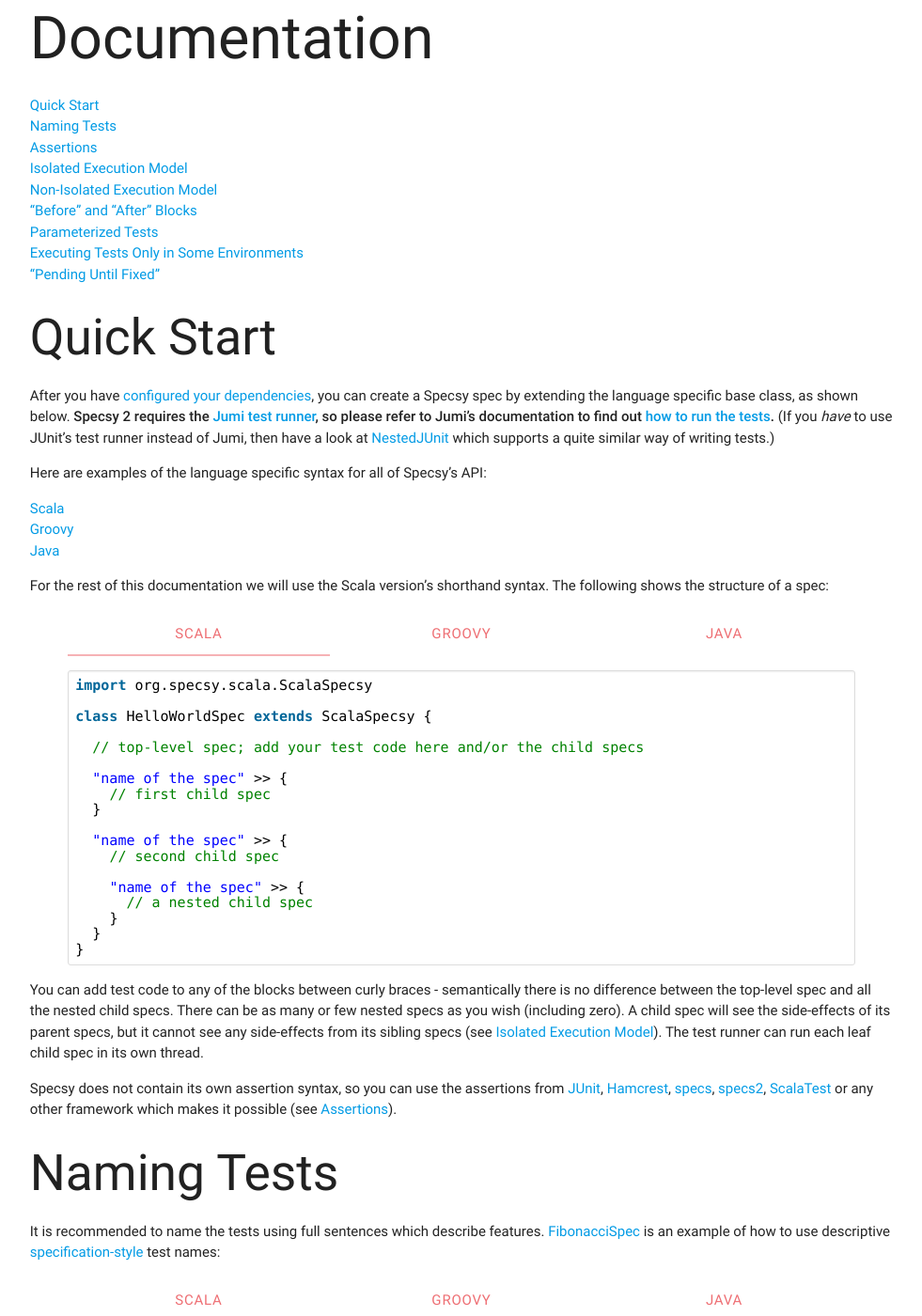
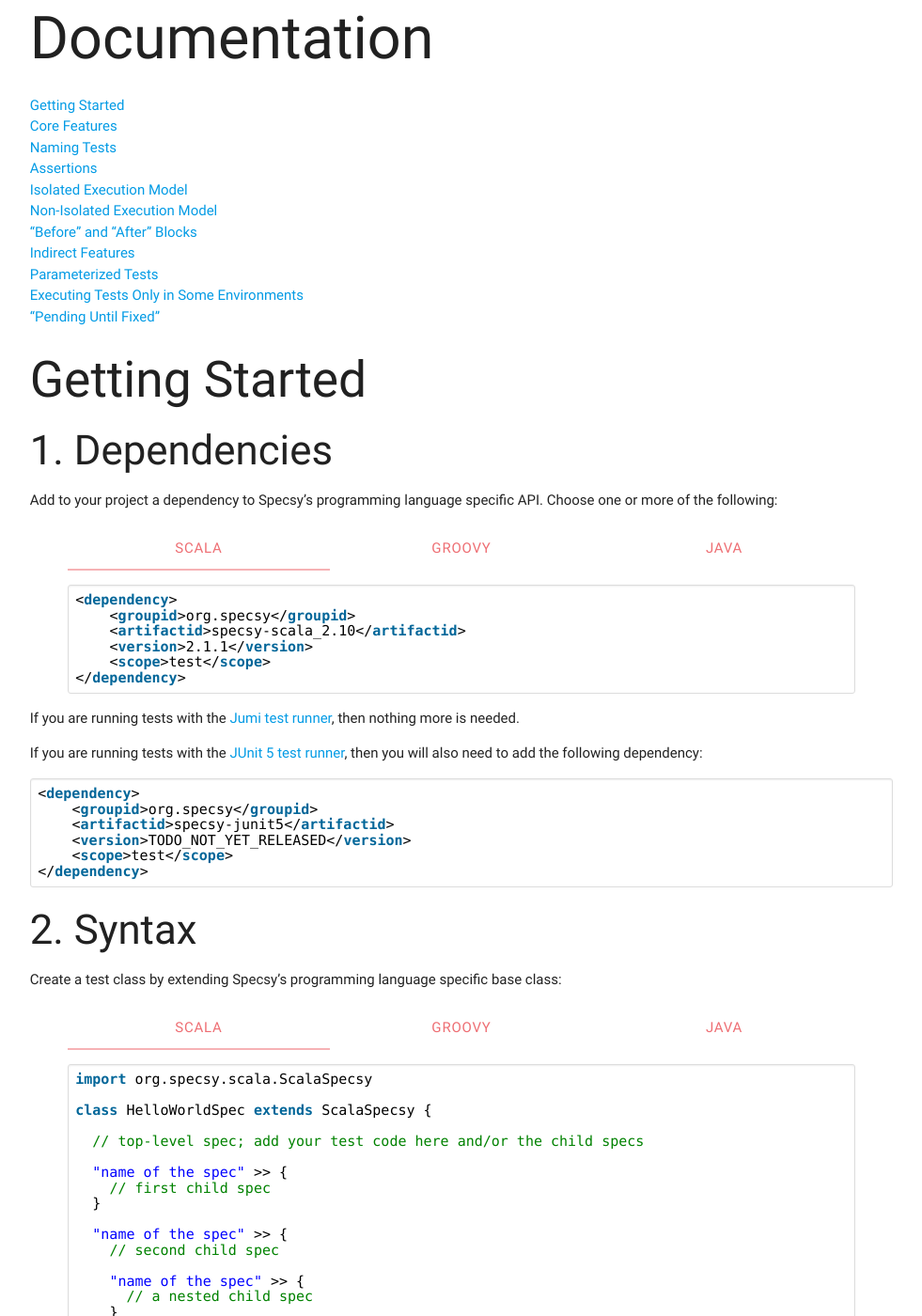
Before and after one commit to luontola/specsy, a Jekyll site: the page built from documentation.md, in a window 1280 px wide and 1400 px high, scrolled down 290 px. Shown: the whole window at 94% size, without its empty margins (149-1130 px from the left). Built offline with Jekyll 4.4.1, drawn with Linux system fonts in a browser that asks for light colours; some of the changed text lies outside the part shown.

Commit message:
Update documentation for JUnit 5

```diff
--- a/_includes/themes/twitter/default.html
+++ b/_includes/themes/twitter/default.html
@@ -59,6 +59,7 @@
     <script type="text/javascript" src="{{ BASE_PATH }}/syntaxhighlighter/shBrushScala.js"></script>
     <script type="text/javascript" src="{{ BASE_PATH }}/syntaxhighlighter/shBrushGroovy.js"></script>
     <script type="text/javascript" src="{{ BASE_PATH }}/syntaxhighlighter/shBrushJava.js"></script>
+    <script type="text/javascript" src="{{ BASE_PATH }}/syntaxhighlighter/shBrushXml.js"></script>
     <script type="text/javascript" src="{{ BASE_PATH }}/jquery/jquery-2.2.2.min.js"></script>
     <script type="text/javascript" src="{{ BASE_PATH }}/materialize/js/materialize.min.js"></script>
     <script type="text/javascript" src="{{ BASE_PATH }}/scripts.js"></script>
--- a/documentation.md
+++ b/documentation.md
@@ -5,29 +5,71 @@
 ---
 {% include JB/setup %}
 
-- [Quick Start](#quick-start)
-- [Naming Tests](#naming-tests)
-- [Assertions](#assertions)
-- [Isolated Execution Model](#isolated-execution-model)
-- [Non-Isolated Execution Model](#non-isolated-execution-model)
-- [“Before” and “After” Blocks](#before-and-after-blocks)
-- [Parameterized Tests](#parameterized-tests)
-- [Executing Tests Only in Some Environments](#executing-tests-only-in-some-environments)
-- [“Pending Until Fixed”](#pending-until-fixed)
+- [Getting Started](#getting-started)
+- [Core Features](#core-features)
+    - [Naming Tests](#naming-tests)
+    - [Assertions](#assertions)
+    - [Isolated Execution Model](#isolated-execution-model)
+    - [Non-Isolated Execution Model](#non-isolated-execution-model)
+    - [“Before” and “After” Blocks](#before-and-after-blocks)
+- [Indirect Features](#indirect-features)
+    - [Parameterized Tests](#parameterized-tests)
+    - [Executing Tests Only in Some Environments](#executing-tests-only-in-some-environments)
+    - [“Pending Until Fixed”](#pending-until-fixed)
 
 
-Quick Start
+Getting Started
 -----------
 
-After you have [configured your dependencies](download.html), you can create a Specsy spec by extending the language specific base class, as shown below. **Specsy 2 requires the [Jumi test runner](http://jumi.fi/), so please refer to Jumi's documentation to find out [how to run the tests](https://github.com/orfjackal/jumi/wiki/Running-Tests).** (If you *have* to use JUnit's test runner instead of Jumi, then have a look at [NestedJUnit](https://github.com/orfjackal/nestedjunit) which supports a quite similar way of writing tests.)
+### 1. Dependencies
 
-Here are examples of the language specific syntax for all of Specsy's API:
+Add to your project a dependency to Specsy's programming language specific API. Choose one or more of the following:
 
-- [Scala](https://github.com/orfjackal/specsy/blob/master/specsy-scala-parent/src/test/scala/org/specsy/scala/ScalaSpecsyExample.scala)
-- [Groovy](https://github.com/orfjackal/specsy/blob/master/specsy-groovy/src/test/java/org/specsy/groovy/GroovySpecsyExample.groovy)
-- [Java](https://github.com/orfjackal/specsy/blob/master/specsy-java/src/test/java/org/specsy/java/JavaSpecsyExample.java)
+<figure class="example">
+<pre class="brush: xml" data-language="Scala">
+<dependency>
+    <groupId>org.specsy</groupId>
+    <artifactId>specsy-scala_2.10</artifactId>
+    <version>2.1.1</version>
+    <scope>test</scope>
+</dependency>
+</pre>
+<pre class="brush: xml" data-language="Groovy">
+<dependency>
+    <groupId>org.specsy</groupId>
+    <artifactId>specsy-groovy</artifactId>
+    <version>2.1.1</version>
+    <scope>test</scope>
+</dependency>
+</pre>
+<pre class="brush: xml" data-language="Java">
+<dependency>
+    <groupId>org.specsy</groupId>
+    <artifactId>specsy-java</artifactId>
+    <version>2.1.1</version>
+    <scope>test</scope>
+</dependency>
+</pre>
+</figure>
 
-For the rest of this documentation we will use the Scala version's shorthand syntax. The following shows the structure of a spec:
+If you are running tests with the [Jumi test runner](http://jumi.fi/), then nothing more is needed.
+
+If you are running tests with the [JUnit 5 test runner](http://junit.org/junit5/), then you will also need to add the following dependency:
+
+<pre class="brush: xml" data-language="Java">
+<dependency>
+    <groupId>org.specsy</groupId>
+    <artifactId>specsy-junit5</artifactId>
+    <version>TODO_NOT_YET_RELEASED</version>
+    <scope>test</scope>
+</dependency>
+</pre>
+
+
+### 2. Syntax
+
+
+Create a test class by extending Specsy's programming language specific base class:
 
 <figure class="example">
 <pre class="brush: scala" data-language="Scala">
@@ -98,15 +140,19 @@
 </pre>
 </figure>
 
-You can add test code to any of the blocks between curly braces - semantically there is no difference between the top-level spec and all the nested child specs. There can be as many or few nested specs as you wish (including zero). A child spec will see the side-effects of its parent specs, but it cannot see any side-effects from its sibling specs (see [Isolated Execution Model](#isolated-execution-model)). The test runner can run each leaf child spec in its own thread.
+### 3. Mental Model
 
-Specsy does not contain its own assertion syntax, so you can use the assertions from [JUnit](http://www.junit.org/), [Hamcrest](http://code.google.com/p/hamcrest/), [specs](http://code.google.com/p/specs/), [specs2](http://specs2.org/), [ScalaTest](http://www.scalatest.org/) or any other framework which makes it possible (see [Assertions](#assertions)).
+You can add test code to any of the blocks between curly braces - semantically there is no difference between the top-level spec and all the nested child specs. There can be as many or few nested specs as you wish (including zero). A child spec will see the side-effects of its parent specs, but it cannot see any side-effects from its sibling specs (see [Isolated Execution Model](#isolated-execution-model)). Test runners may run each leaf child spec in its own thread.
+
+Read the rest of this documentation to learn Specsy's features.
 
 
-Naming Tests
-------------
+Core Features
+-------------
 
-It is recommended to name the tests using full sentences which describe features. [FibonacciSpec] is an example of how to use descriptive [specification-style](http://blog.orfjackal.net/2010/02/three-styles-of-naming-tests.html) test names:
+### Naming Tests
+
+It is recommended to name the tests using full sentences which describe features. [FibonacciSpec] is an example of how to use descriptive [specification-style test names](http://blog.orfjackal.net/2010/02/three-styles-of-naming-tests.html):
 
 <figure class="example">
 <pre class="brush: scala" data-language="Scala">
@@ -173,10 +219,11 @@
 You can take advantage of the ability to nest tests when writing the test names, for example as in [StackSpec].
 
 
-Assertions
-----------
+### Assertions
 
-To use the assertions from [JUnit](http://www.junit.org/), add the following import to your test file:
+Specsy does not have its own assertion syntax, because you can easily use any assertion libraries.
+
+To use the assertions from [JUnit 4](http://www.junit.org/), add the following import to your test file:
 
 <figure class="example">
 <pre class="brush: scala" data-language="Scala">
@@ -227,11 +274,10 @@
 </pre>
 </figure>
 
-Any other assertions are also OK. All that is needed is that they throw an exception when the assertion fails. Refer to the documentation of other testing frameworks for instructions on how to use their assertions in another framework.
+Any other assertion libraries are also okay. All that is needed is that they throw an exception when the assertion fails. Refer to the documentation of other testing frameworks for instructions on how to use their assertions in another framework.
 
 
-Isolated Execution Model
-------------------------
+### Isolated Execution Model
 
 [StackSpec] illustrates the isolated execution model. As you notice, the stack is a mutable data structure and it is being modified in nearly every child spec. But each child spec can trust that it sees only the modifications made in its parent specs, so there are no weird order-dependent test failures - everything just works as expected. It's kind of like *lexical scoping* applied to side-effects. Specsy accomplishes this by creating multiple fresh instances of the test class and selectively executing the nested specs.
 
@@ -357,10 +403,9 @@
 A rule of thumb is that out of all sibling specs (i.e. child specs with the same parent) always *exactly one sibling spec is executed during a test run*, and each test run has its own instance of the test class. So when the closure of a spec is executed and Specsy encounters a child spec declaration, it will selectively execute one of its child specs (right where it is declared) and skip the others. Then a fresh instance of the test class is created and a different code path is executed, until all child specs have been executed.
 
 
-Non-Isolated Execution Model
-----------------------------
+### Non-Isolated Execution Model
 
-In some cases it may be desirable to avoid the isolation of side-effects; perhaps it would make the tests harder to organize (e.g. writing tests for a multi-step process) or it would affect performance too much (e.g. side-effect free parameterized tests). For those situations you may call `shareSideEffects()` which will cause all child specs of the current spec to see each other's side-effects. [ShareSideEffectsExampleSpec] illustrates this:
+In some cases it may be desirable to avoid the isolation of side-effects; perhaps it would make the tests harder to organize (e.g. writing tests for a multi-step process) or it would affect performance too much (e.g. side-effect free [parameterized tests](#parameterized-tests)). For those situations you may call `shareSideEffects()` which will cause all child specs of the current spec to see each other's side-effects. [ShareSideEffectsExampleSpec] illustrates this:
 
 <figure class="example">
 <pre class="brush: scala" data-language="Scala">
@@ -441,8 +486,7 @@
 [See here](https://github.com/orfjackal/dimdwarf/blob/e0f109dcd2d81f35b411fd1a2ad75be7ef60ae75/dimdwarf-core/src/test/scala/net/orfjackal/dimdwarf/domain/SimpleTimestampSpec.scala#L64) for a real-life example of using `shareSideEffects()` as a performance optimization for parameterized tests. Actually this is the first use case which drove me to finally implement `shareSideEffects()` (and it took [just one hour to implement](https://github.com/orfjackal/specsy/commit/c31f8508969098b05f7bedac0a9fe9a1b6fe833a)). Before that I had used Specsy for 9 months without any need for it, even though it had been in my plans already since much earlier in [GoSpec](https://github.com/orfjackal/gospec). So it should very rarely, if ever, be necessary to use the non-isolated execution model.
 
 
-"Before" and "After" Blocks
----------------------------
+### "Before" and "After" Blocks
 
 In Specsy, every parent spec acts similar to the "before" blocks in other testing frameworks. And as for "after" blocks, Specsy has a construct called *defer blocks* (inspired by [Go's defer statement](http://golang.org/doc/effective_go.html#defer)). Each spec can declare as many or few defer blocks as it wishes, and they will be executed in LIFO order when the spec exits.
 
@@ -639,8 +683,10 @@
 </figure>
 
 
-Parameterized Tests
--------------------
+Indirect Features
+-----------------
+
+### Parameterized Tests
 
 Because Specsy's spec declarations are implemented as method calls which take a closure as a parameter, it's simple to use the framework for parameterized tests. [ParameterizedExampleSpec] shows how to do it:
 
@@ -858,8 +903,7 @@
 </figure>
 
 
-“Pending Until Fixed”
----------------------
+### “Pending Until Fixed”
 
 A common situation in Acceptance Test Driven Development (ATDD) is that you have an acceptance test which is not yet passing, until you implement the feature specified by that acceptance test, but that might take a long time. In that situation it can be useful to make the test so that if the test throws an exception, then you don't fail it but consider it to be pending, but if the test does *not* throw an exception and the feature is complete, then you fail it so that you would remember to remove the pending-until-fixed tag.
 
--- /dev/null
+++ b/syntaxhighlighter/shBrushXml.js
@@ -0,0 +1,69 @@
+/**
+ * SyntaxHighlighter
+ * http://alexgorbatchev.com/SyntaxHighlighter
+ *
+ * SyntaxHighlighter is donationware. If you are using it, please donate.
+ * http://alexgorbatchev.com/SyntaxHighlighter/donate.html
+ *
+ * @version
+ * 3.0.83 (July 02 2010)
+ *
+ * @copyright
+ * Copyright (C) 2004-2010 Alex Gorbatchev.
+ *
+ * @license
+ * Dual licensed under the MIT and GPL licenses.
+ */
+;(function()
+{
+	// CommonJS
+	typeof(require) != 'undefined' ? SyntaxHighlighter = require('shCore').SyntaxHighlighter : null;
+
+	function Brush()
+	{
+		function process(match, regexInfo)
+		{
+			var constructor = SyntaxHighlighter.Match,
+				code = match[0],
+				tag = new XRegExp('(&lt;|<)[\\s\\/\\?]*(?<name>[:\\w-\\.]+)', 'xg').exec(code),
+				result = []
+				;
+
+			if (match.attributes != null)
+			{
+				var attributes,
+					regex = new XRegExp('(?<name> [\\w:\\-\\.]+)' +
+										'\\s*=\\s*' +
+										'(?<value> ".*?"|\'.*?\'|\\w+)',
+										'xg');
+
+				while ((attributes = regex.exec(code)) != null)
+				{
+					result.push(new constructor(attributes.name, match.index + attributes.index, 'color1'));
+					result.push(new constructor(attributes.value, match.index + attributes.index + attributes[0].indexOf(attributes.value), 'string'));
+				}
+			}
+
+			if (tag != null)
+				result.push(
+					new constructor(tag.name, match.index + tag[0].indexOf(tag.name), 'keyword')
+				);
+
+			return result;
+		}
+
+		this.regexList = [
+			{ regex: new XRegExp('(\\&lt;|<)\\!\\[[\\w\\s]*?\\[(.|\\s)*?\\]\\](\\&gt;|>)', 'gm'),			css: 'color2' },	// <![ ... [ ... ]]>
+			{ regex: SyntaxHighlighter.regexLib.xmlComments,												css: 'comments' },	// <!-- ... -->
+			{ regex: new XRegExp('(&lt;|<)[\\s\\/\\?]*(\\w+)(?<attributes>.*?)[\\s\\/\\?]*(&gt;|>)', 'sg'), func: process }
+		];
+	};
+
+	Brush.prototype	= new SyntaxHighlighter.Highlighter();
+	Brush.aliases	= ['xml', 'xhtml', 'xslt', 'html'];
+
+	SyntaxHighlighter.brushes.Xml = Brush;
+
+	// CommonJS
+	typeof(exports) != 'undefined' ? exports.Brush = Brush : null;
+})();
```
Also changed, not shown: other parts of documentation.md (+2 -3 lines).
